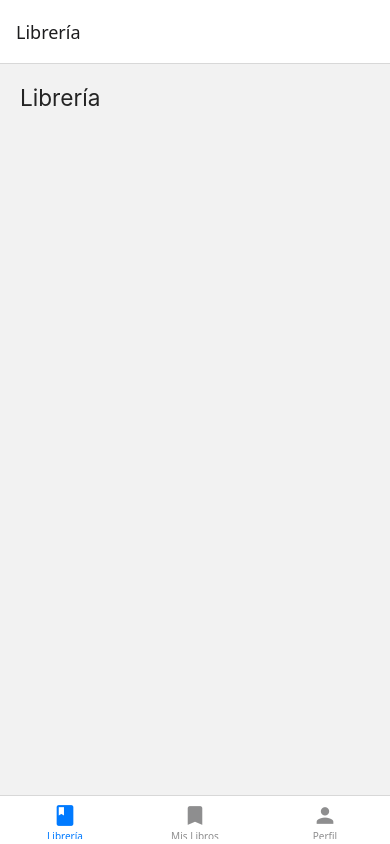
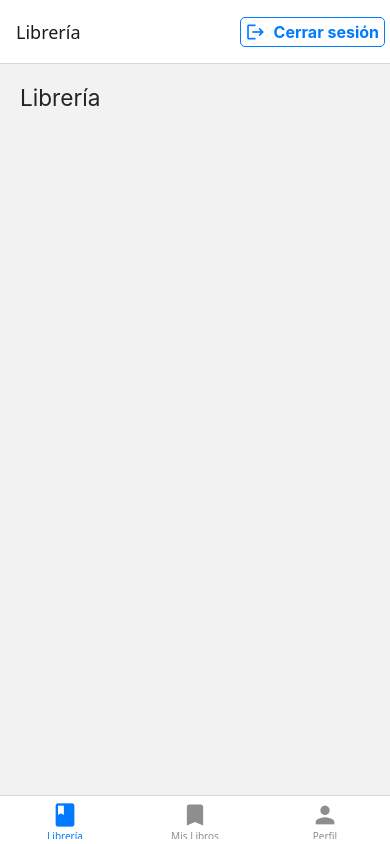
Before and after one commit to mcastillo1302/my-books-review-react-n, a React Native app: screen /TabNavigator in a window 390 px wide. Built offline with nearby package versions, Linux system fonts and the light colour scheme.

Commit message:
Se crea cambia el manejo de iconos en los tabs al iniciar sesion y se agrega un boton de cerrar sesion que aparecen en todos los tabs, y se valida que no se pueda retonar a la pagina anterior al cerrar sesion

```diff
--- a/src/navigation/TabNavigator.js
+++ b/src/navigation/TabNavigator.js
@@ -1,46 +1,78 @@
 import React from 'react';
-import { createBottomTabNavigator } from '@react-navigation/bottom-tabs';
+import {createBottomTabNavigator} from '@react-navigation/bottom-tabs';
 import LibraryScreen from '../screens/main/LibraryScreen';
 import MyBooksScreen from '../screens/main/MyBooksScreen';
 import ProfileScreen from '../screens/main/ProfileScreen';
-import { Icon } from '@rneui/themed';
+import {Icon} from '@rneui/themed';
+import {TouchableOpacity, StyleSheet, Text} from "react-native";
 
 const Tab = createBottomTabNavigator();
 
-export default function TabNavigator() {
+export default function TabNavigator({ navigation }) {
+
+  const handleLogout = () => {
+    // navigation.navigate('Login')
+    navigation.reset({
+      index: 0,
+      routes: [{ name: 'Login' }],
+    });
+  };
   return (
       <Tab.Navigator
-      screenOptions={({ route }) => ({
-        tabBarIcon: ({ focused, color, size }) => {
-          let iconName;
+          screenOptions={{
+            headerShown: true,
+            headerRight: () => (
+                <TouchableOpacity onPress={handleLogout} style={styles.logoutButton}>
+                  <Icon name="logout" size={20} color="#007AFF"/>
+                  <Text style={styles.logoutText}>Cerrar sesión</Text>
+                </TouchableOpacity>
+            ),
+          }}
 
-          if (route.name === 'Library') {
-            iconName = 'book';
-          } else if (route.name === 'MyBooks') {
-            iconName = 'bookmark';
-          } else if (route.name === 'Profile') {
-            iconName = 'person';
-          }
-
-          return <Icon name={iconName} size={size} color={color} />;
-        },
-      })}
       >
         <Tab.Screen
             name="Library"
             component={LibraryScreen}
-        options={{ title: 'Librería' }}
+            options={{
+              title: 'Librería',
+              tabBarIcon: ({color}) => <Icon name="book" size={28} color={color}/>,
+            }}
         />
         <Tab.Screen
             name="MyBooks"
             component={MyBooksScreen}
-        options={{ title: 'Mis Libros' }}
+            options={{
+              title: 'Mis Libros',
+              tabBarIcon: ({color}) => <Icon name="bookmark" size={28} color={color}/>,
+            }}
         />
         <Tab.Screen
             name="Profile"
             component={ProfileScreen}
-        options={{ title: 'Perfil' }}
+            options={{
+              title: 'Perfil',
+              tabBarIcon: ({color}) => <Icon name="person" size={28} color={color}/>,
+            }}
         />
       </Tab.Navigator>
   );
 }
+const styles = StyleSheet.create({
+  logoutButton: {
+    flexDirection: 'row', // Alinea el ícono y el texto en una sola línea
+    alignItems: 'center', // Centra verticalmente los elementos
+    borderWidth: 1, // Grosor del borde
+    borderColor: '#007AFF', // Color del borde (rojo)
+    paddingHorizontal: 5, // Espacio interno horizontal
+    paddingVertical: 4, // Espacio interno vertical
+    borderRadius: 5, // Bordes redondeados
+    backgroundColor: 'transparent', // Fondo transparente
+    marginHorizontal: 5,
+  },
+  logoutText: {
+    marginLeft: 8, // Espacio entre el ícono y el texto
+    color: '#007AFF', // Color del texto (rojo)
+    fontSize: 16, // Tamaño del texto
+    fontWeight: 'bold', // Texto en negrita
+  },
+});
```
Lines whose indentation alone changed are shown as unchanged.
